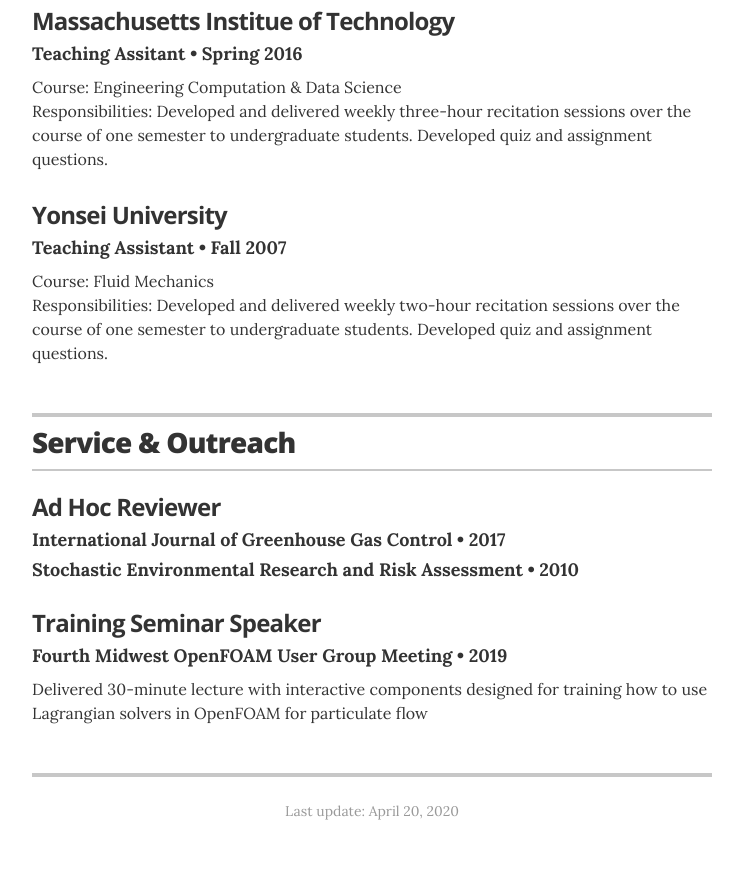
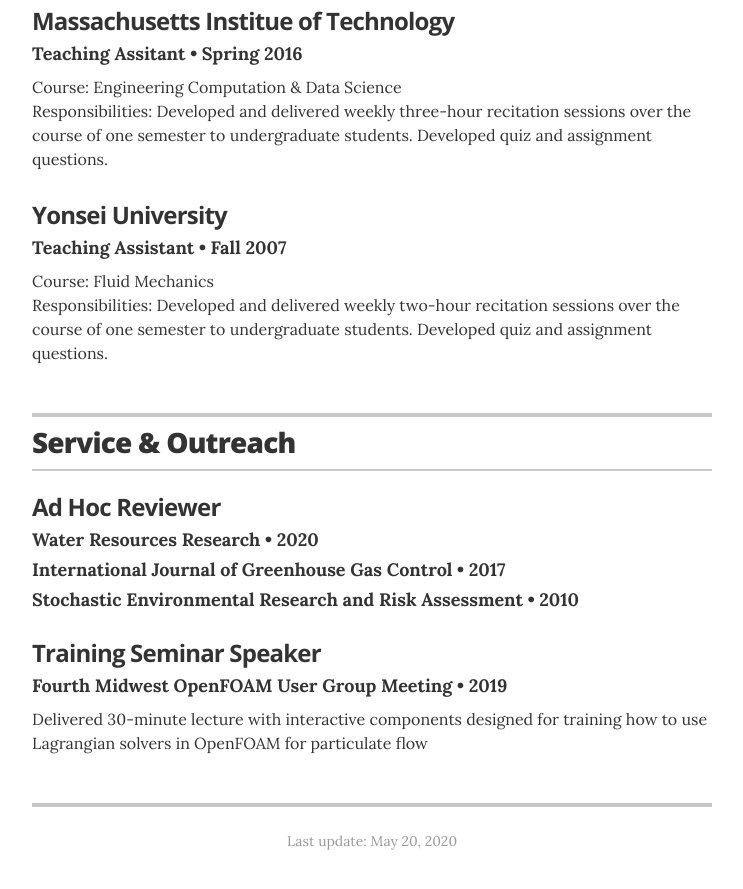
Before and after one commit to seonkyoo/home, a Jekyll site: the page built from _pages/5_resume.md, in a window 1280 px wide and 900 px high, scrolled down 3288 px. Shown: the top 889 px of the window, without its empty margins (268-1011 px from the left). Built offline with Jekyll 4.4.1, drawn with Linux system fonts in a browser that asks for light colours.

Commit message:
May 21 2019

```diff
--- a/_config.yml
+++ b/_config.yml
@@ -12,7 +12,7 @@
 
 url:  # the base hostname & protocol for your site
 baseurl: # the subpath of your site, e.g. /blog/
-last_updated: April 20, 2020 # leave blank if you don't want to display last updated
+last_updated: May 20, 2020 # leave blank if you don't want to display last updated
 
 # -----------------------------------------------------------------------------
 # Open Graph
--- a/_data/service.yml
+++ b/_data/service.yml
@@ -1,9 +1,11 @@
 # Fellowships
 - service: Ad Hoc Reviewer
-  organization1: International Journal of Greenhouse Gas Control
-  year1: 2017
-  organization2: Stochastic Environmental Research and Risk Assessment
-  year2: 2010
+  organization1: Water Resources Research
+  year1: 2020
+  organization2: International Journal of Greenhouse Gas Control
+  year2: 2017
+  organization3: Stochastic Environmental Research and Risk Assessment
+  year3: 2010
   # summary: $60,000
 
 - service: Training Seminar Speaker
--- a/_layouts/resume.html
+++ b/_layouts/resume.html
@@ -261,6 +261,10 @@
             <h4 class="resume-item-details">{{ service.organization2 }} &bull; {{ service.year2 }}</h4>
 
           {% endif %}
+          {% if service.organization3 %}
+            <h4 class="resume-item-details">{{ service.organization3 }} &bull; {{ service.year3 }}</h4>
+
+          {% endif %}
           <p class="resume-item-copy">{{ service.summary }}</p>
 
         </div>
```
Also changed, not shown: _pages/1_about.md (+7 -3 lines).
